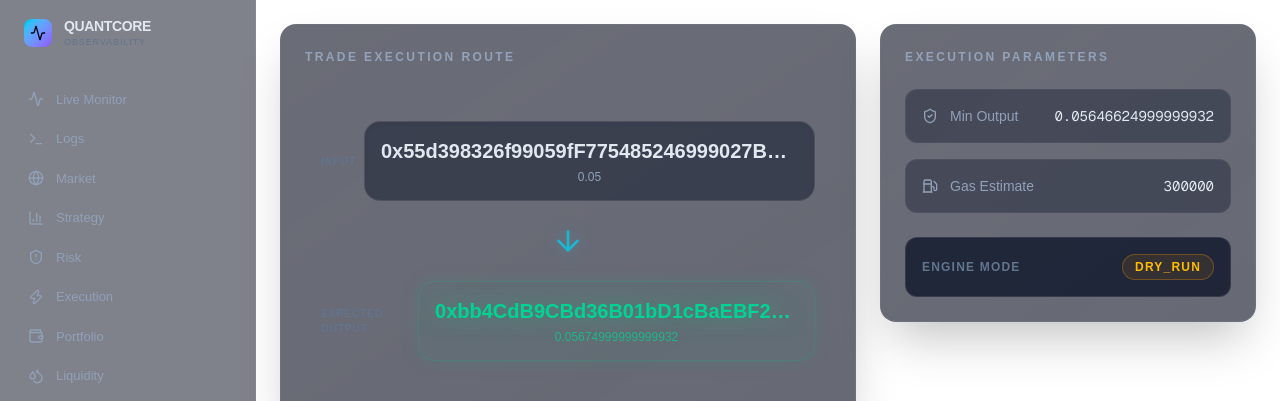
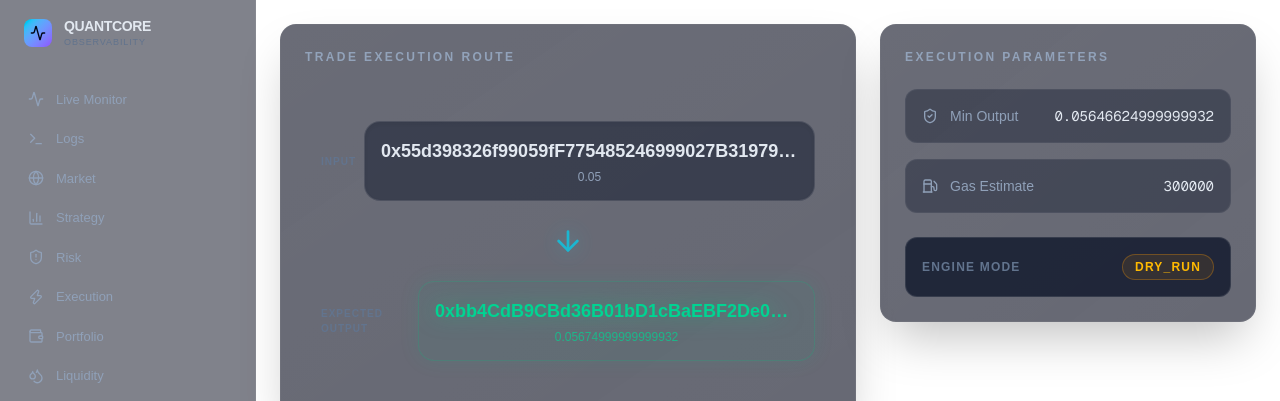
Before and after one commit to th-efool/PancakeSwapAI, a Next.js app in the folder dashboard/: page /agents/execution in a window 1280 px wide. Shown: the top 401 px of the page. Built offline with nearby package versions, Linux system fonts and the light colour scheme.

Commit message:
Update page.tsx

```diff
--- a/dashboard/app/agents/execution/page.tsx
+++ b/dashboard/app/agents/execution/page.tsx
@@ -17,11 +17,11 @@ export default function ExecutionPage() {
               <div className="flex flex-col md:flex-col items-center justify-center gap-6 w-full">
 
                 {/* Input Box */}
-                <div className="flex flex-row items-center gap-2 w-full max-w-[620px]">
+                <div className="flex flex-row items-center gap-2 w-full max-w-[720px]">
                   <span className="text-[10px] font-bold uppercase tracking-widest text-slate-500">Input</span>
                   <div className="flex h-20 w-full flex-col items-center justify-center rounded-2xl border border-white/10 bg-slate-900/50 shadow-inner px-4 overflow-hidden">
                   <span
-                      className="text-xl font-black text-slate-200 truncate w-full text-center"
+                      className="text-lg font-black text-slate-200 truncate w-full text-center"
                       title={ex?.tokenIn ?? undefined}
                   >
                     {ex?.tokenIn ?? '—'}
@@ -36,11 +36,11 @@ export default function ExecutionPage() {
                 </div>
 
                 {/* Output Box */}
-                <div className="flex flex-row items-center gap-2 w-full max-w-[620px]">
+                <div className="flex flex-row items-center gap-2 w-full max-w-[720px]">
                   <span className="text-[10px] font-bold uppercase tracking-widest text-slate-500">Expected Output</span>
                   <div className="flex h-20 w-full flex-col items-center justify-center rounded-2xl border border-emerald-500/20 bg-emerald-500/5 shadow-[0_0_20px_rgba(16,185,129,0.1)] px-4 overflow-hidden">
                   <span
-                      className="text-xl font-black text-emerald-400 drop-shadow-[0_0_10px_rgba(16,185,129,0.5)] truncate w-full text-center"
+                      className="text-lg font-black text-emerald-400 drop-shadow-[0_0_10px_rgba(16,185,129,0.5)] truncate w-full text-center"
                       title={ex?.tokenOut ?? undefined}
                   >
                     {ex?.tokenOut ?? '—'}
```
